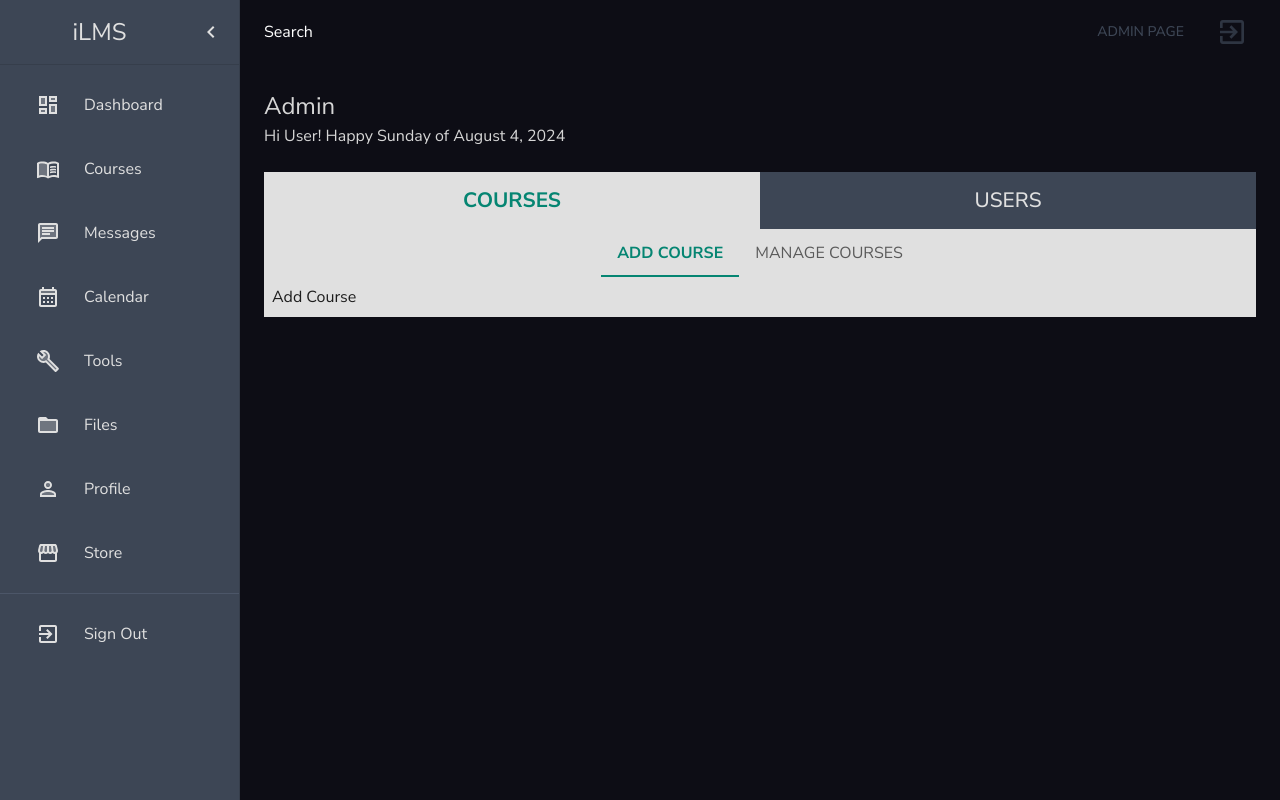
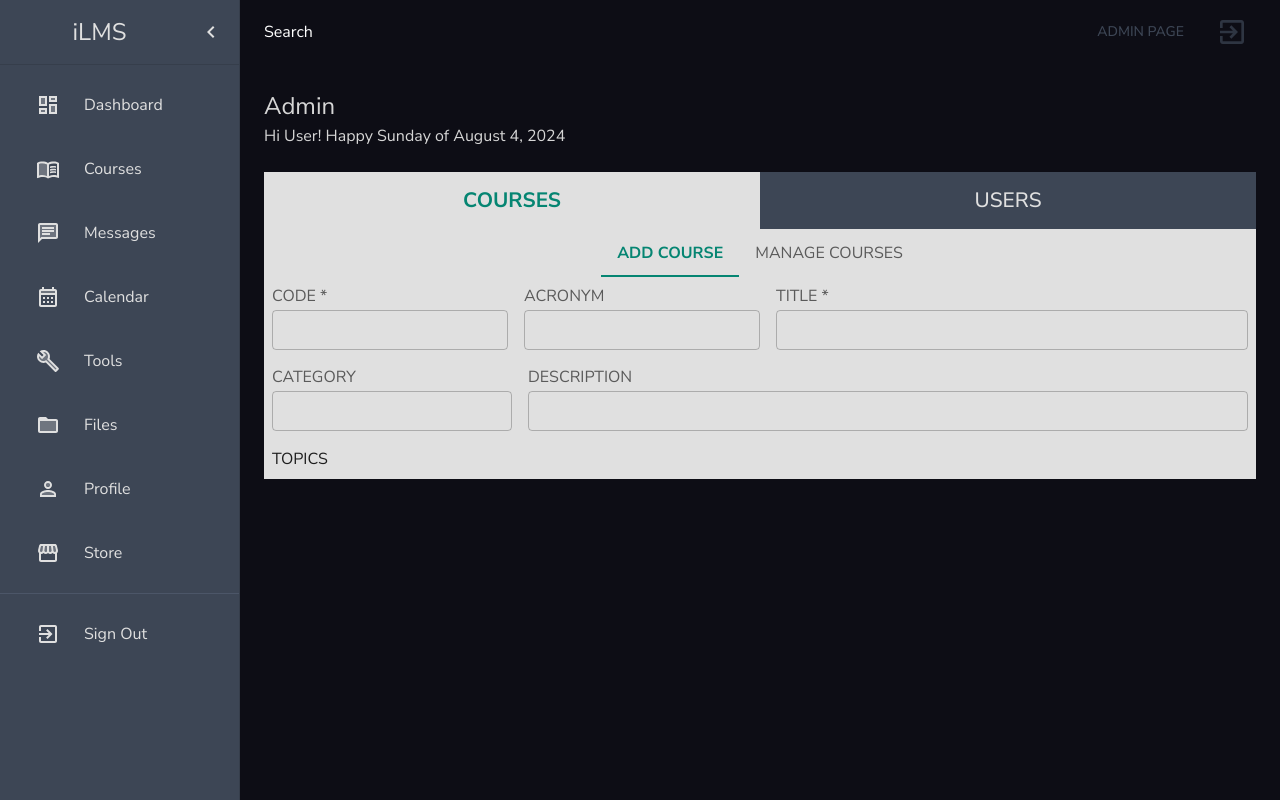
Before and after one commit to aramind/ilms, a React (Create React App) app in the folder client/: page /admin in a window 1280 px wide. Built offline with nearby package versions, Linux system fonts and the light colour scheme; no server answers; a web font is replaced by a local one.

Commit message:
feat: adding some controlled text field in add course

```diff
--- /dev/null
+++ b/client/src/components/controlled/ContLabelledTextField.jsx
@@ -0,0 +1,44 @@
+import { Stack, TextField } from "@mui/material";
+import React from "react";
+import { Controller, useFormContext } from "react-hook-form";
+import LabelWrapper from "../../wrappers/LabelWrapper";
+
+const ContLabelledTextField = ({
+  label = "",
+  name = "",
+  multiline = false,
+  customDefaultValue,
+  tfProps,
+  flex,
+}) => {
+  const { errors } = useFormContext();
+  return (
+    <Controller
+      name={name}
+      render={({ field }) => (
+        <Stack flex={flex || 1}>
+          <LabelWrapper
+            id={name}
+            label={label}
+            hasError={!!errors?.[name]}
+            error={errors?.[name]?.message}
+          >
+            <TextField
+              {...tfProps}
+              {...field}
+              value={field.value}
+              id={name}
+              multiline={multiline}
+              size={tfProps?.size || "small"}
+              variant={tfProps?.variant || "outlined"}
+              fullWidth={tfProps?.fullWidth || true}
+              error={!!errors?.[name]}
+            />
+          </LabelWrapper>
+        </Stack>
+      )}
+    />
+  );
+};
+
+export default ContLabelledTextField;
--- a/client/src/components/controlled/ControlledTextField.jsx
+++ b/client/src/components/controlled/ControlledTextField.jsx
@@ -1,5 +1,4 @@
 import { Stack, TextField } from "@mui/material";
-
 import React from "react";
 import { Controller, useFormContext } from "react-hook-form";
 import TextFieldError from "../TextFieldError";
--- a/client/src/pages/admin/AddCourse.jsx
+++ b/client/src/pages/admin/AddCourse.jsx
@@ -1,9 +1,53 @@
 import React from "react";
-import ElevatedSection from "../../wrappers/ElevatedSection";
-import { Box } from "@mui/material";
+import { Stack, Typography } from "@mui/material";
+import FormWrapper from "../../wrappers/FormWrapper";
+import { useForm } from "react-hook-form";
+import ControlledTextField from "../../components/controlled/ControlledTextField";
+import ContLabelledTextField from "../../components/controlled/ContLabelledTextField";
 
 const AddCourse = () => {
-  return <Box>Add Course</Box>;
+  // form
+  const {
+    control,
+    handleSubmit,
+    formState: { errors },
+  } = useForm({
+    mode: "onTouched",
+  });
+
+  const formMethods = {
+    control,
+    handleSubmit,
+    errors,
+  };
+
+  const onSubmit = async (data) => {
+    console.log(data);
+  };
+
+  return (
+    <FormWrapper formMethods={formMethods}>
+      <form onSubmit={handleSubmit(onSubmit)} noValidate>
+        <Stack gap={2}>
+          <Stack direction="row" spacing={2}>
+            <ContLabelledTextField name="code" label="code *" flex={1} />
+            <ContLabelledTextField name="acronym" label="acronym " flex={1} />
+            <ContLabelledTextField name="title" label="title *" flex={2} />
+          </Stack>
+          <Stack direction="row" spacing={2}>
+            <ContLabelledTextField name="category" label="category" flex={1} />
+            <ContLabelledTextField
+              multiline
+              name="description"
+              label="description "
+              flex={3}
+            />
+          </Stack>
+          <Typography>TOPICS</Typography>
+        </Stack>
+      </form>
+    </FormWrapper>
+  );
 };
 
 export default AddCourse;
--- /dev/null
+++ b/client/src/wrappers/LabelWrapper.jsx
@@ -0,0 +1,37 @@
+import React from "react";
+import { InputLabel, Stack } from "@mui/material";
+import { red } from "@mui/material/colors";
+
+const getErrorLabel = (hasError, error) => {
+  if (!hasError) return "";
+  if (error === "Required") return "";
+  else {
+    const formattedError = `>> ${error}`;
+    return formattedError.toUpperCase();
+  }
+};
+
+const LabelWrapper = ({ children, id, label, hasError, error }) => {
+  return (
+    <Stack width={1} gap={0.25}>
+      <InputLabel
+        htmlFor={id}
+        sx={{
+          color: hasError && hasErrorStyles,
+        }}
+      >
+        {label.toUpperCase() + " " + getErrorLabel(hasError, error)}
+
+        {/* {label.charAt(0).toUpperCase() + label.slice(1)} */}
+      </InputLabel>
+      {children}
+    </Stack>
+  );
+};
+
+export default LabelWrapper;
+
+const hasErrorStyles = {
+  color: red[500],
+  // fontWeight: "bold",
+};
```
